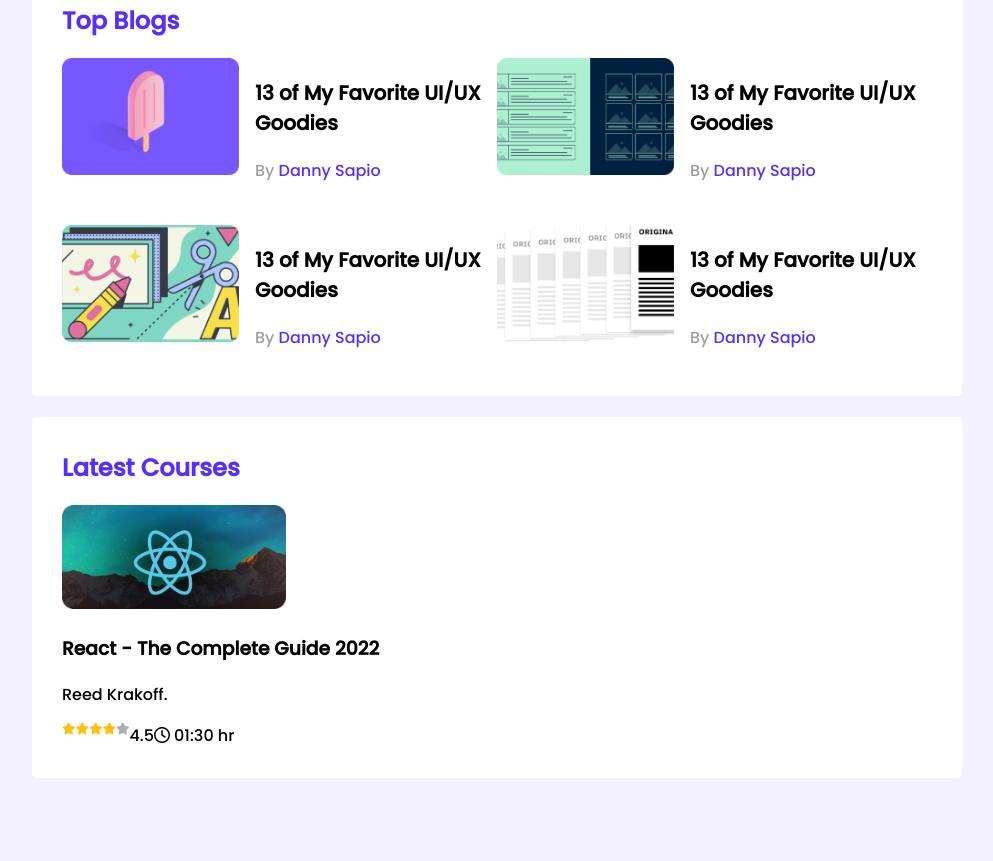
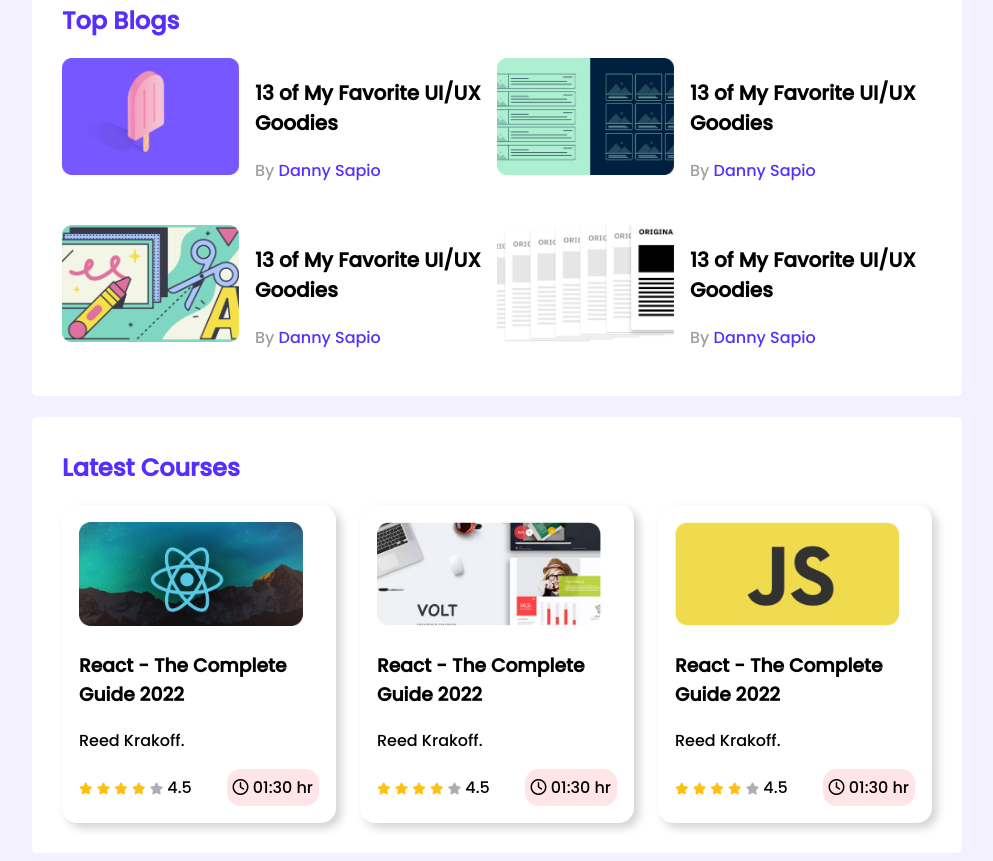
Before and after one commit to bishnuphitron/leader-board-css311, a plain HTML site: page index.html in a window 1280 px wide. Shown: the part 329-1190 px from the top of the page, without its empty margins (143-1136 px from the left). Before the commit the page ends 1115 px from the top, so only its background shows below. Drawn offline with Linux system fonts and the light colour scheme.

Commit message:
Add all courses and set grid layout for three columns

```diff
--- a/index.html
+++ b/index.html
@@ -103,12 +103,60 @@
                         <h3 class="course-title">React - The Complete Guide 2022</h3>
                         <p class="course-author">Reed Krakoff.</p>
                         <div class="course-info">
+                            <div>
                                 <i class="fa-solid fa-star filled"></i>
                                 <i class="fa-solid fa-star filled"></i>
                                 <i class="fa-solid fa-star filled"></i>
                                 <i class="fa-solid fa-star filled"></i>
                                 <i class="fa-solid fa-star empty"></i>
                                 <span>4.5</span>
+                            </div>
+                            <div class="course-duration">
+                                <i class="fa-regular fa-clock"></i>
+                                01:30 hr
+                            </div>
+                        </div>
+                    </div>
+                </div>
+                <div class="course">
+                    <div class="course-banner">
+                        <img src="images/courses/course-2.png" alt="">
+                    </div>
+                    <div class="course-detail">
+                        <h3 class="course-title">React - The Complete Guide 2022</h3>
+                        <p class="course-author">Reed Krakoff.</p>
+                        <div class="course-info">
+                            <div>
+                                <i class="fa-solid fa-star filled"></i>
+                                <i class="fa-solid fa-star filled"></i>
+                                <i class="fa-solid fa-star filled"></i>
+                                <i class="fa-solid fa-star filled"></i>
+                                <i class="fa-solid fa-star empty"></i>
+                                <span>4.5</span>
+                            </div>
+                            <div class="course-duration">
+                                <i class="fa-regular fa-clock"></i>
+                                01:30 hr
+                            </div>
+                        </div>
+                    </div>
+                </div>
+                <div class="course">
+                    <div class="course-banner">
+                        <img src="images/courses/course-3.png" alt="">
+                    </div>
+                    <div class="course-detail">
+                        <h3 class="course-title">React - The Complete Guide 2022</h3>
+                        <p class="course-author">Reed Krakoff.</p>
+                        <div class="course-info">
+                            <div>
+                                <i class="fa-solid fa-star filled"></i>
+                                <i class="fa-solid fa-star filled"></i>
+                                <i class="fa-solid fa-star filled"></i>
+                                <i class="fa-solid fa-star filled"></i>
+                                <i class="fa-solid fa-star empty"></i>
+                                <span>4.5</span>
+                            </div>
                             <div class="course-duration">
                                 <i class="fa-regular fa-clock"></i>
                                 01:30 hr
--- a/styles/style.css
+++ b/styles/style.css
@@ -96,12 +96,31 @@ top blog styles
 /* -------------------------
     courses style
 ---------------------------- */
+.courses{
+    display: grid;
+    grid-template-columns: repeat(3, 1fr);
+    grid-column-gap: 24px;
+}
+.course{
+    /* border: 1px solid red; */
+    padding: 17px;
+    box-shadow: 5px 5px 10px lightgrey;
+    border-radius: 15px;
+}
 .course .course-banner img{
     width: 224px;
     height: 104px;
 }
 .course-info{
     display: flex;
+    justify-content: space-between;
+    align-items: center;
+}
+.course-duration{
+    background-color: #FFE4E8;
+    border-radius: 14px;
+    padding: 6px;
+
 }
 
 .fa-star{
```
Lines whose indentation alone changed are shown as unchanged.
